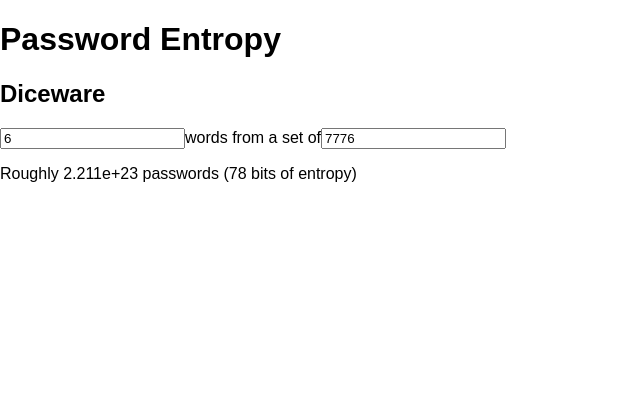
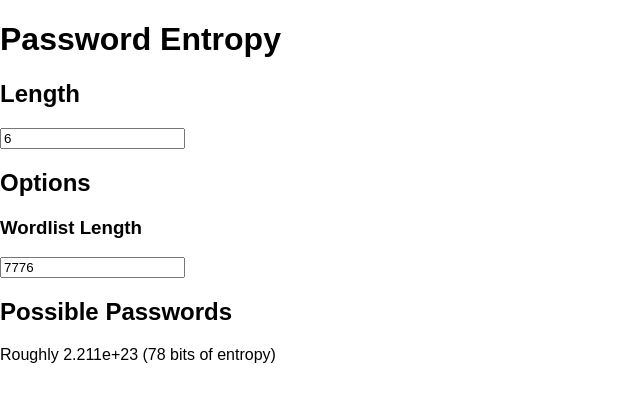
Before and after one commit to nickserv/password-entropy, a React (Create React App) app: page / in a window 1280 px wide. Shown: the top 402 px of the page, without its empty margins (0-640 px from the left). Built offline with nearby package versions, Linux system fonts and the light colour scheme.

Commit message:
Clean up the form structure

```diff
--- a/src/App.js
+++ b/src/App.js
@@ -2,8 +2,8 @@
 
 export default class App extends Component {
   state = {
-    listSize: 7776,
-    passwordSize: 6
+    length: 6,
+    wordlistLength: 7776
   }
 
   static bits (size) {
@@ -15,18 +15,26 @@
   }
 
   render () {
-    const size = this.state.listSize ** this.state.passwordSize
+    const size = this.state.wordlistLength ** this.state.length
     return (
-      <div>
+      <form>
         <h1>Password Entropy</h1>
-        <h2>Diceware</h2>
-        <p>
-          <input value={this.state.passwordSize} onChange={this.numberSetter('passwordSize')} type="number" min="1" required/>
-          words from a set of
-          <input value={this.state.listSize} onChange={this.numberSetter('listSize')} type="number" min="1" required/>
-        </p>
-        <p>Roughly {size.toPrecision(4)} passwords ({this.constructor.bits(size)} bits of entropy)</p>
-      </div>
+
+        <label>
+          <h2>Length</h2>
+          <input value={this.state.length} onChange={this.numberSetter('length')} type="number" min="1" required/>
+        </label>
+
+        <h2>Options</h2>
+
+        <label>
+          <h3>Wordlist Length</h3>
+          <input value={this.state.wordlistLength} onChange={this.numberSetter('wordlistLength')} type="number" min="1" required/>
+        </label>
+
+        <h2>Possible Passwords</h2>
+        Roughly {size.toPrecision(4)} ({this.constructor.bits(size)} bits of entropy)
+      </form>
     )
   }
 }
```
